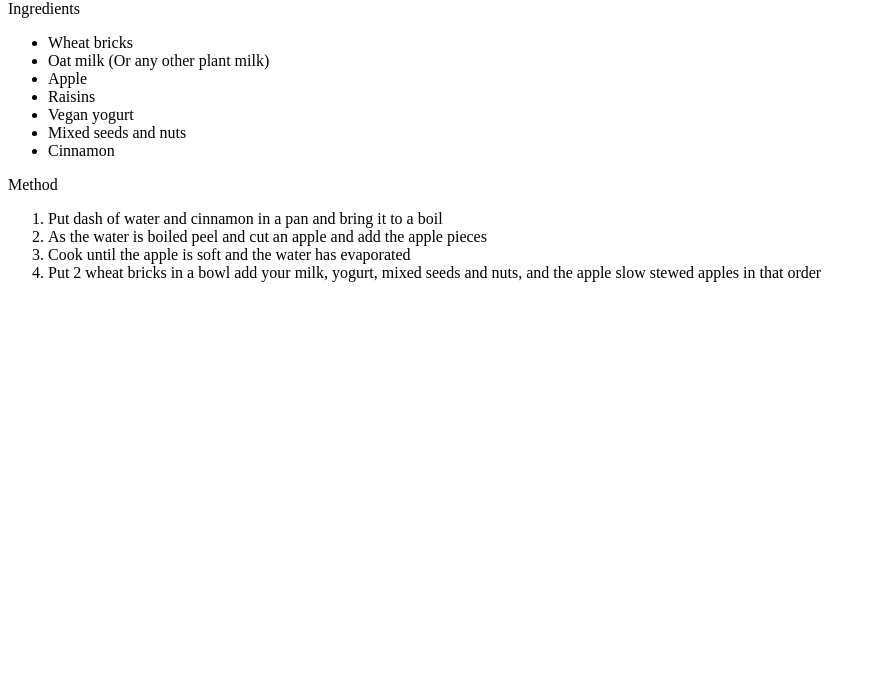
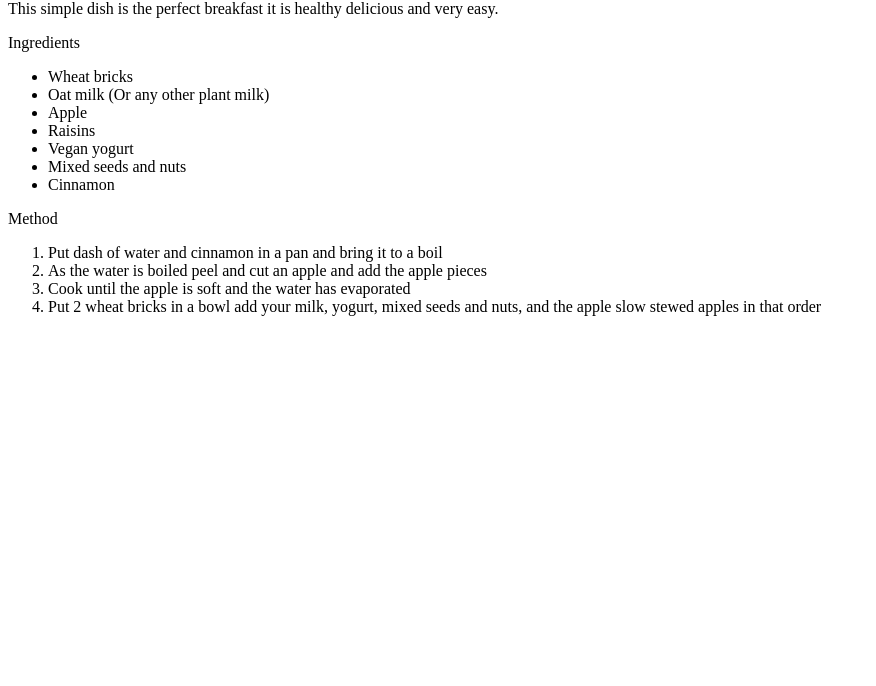
Before and after one commit to PurpleBurritos/odin-recipes, a plain HTML site: page recipes/wheat-bricks-with-apple-and-raisins.html in a window 1280 px wide. Shown: the part 114-800 px from the top of the page, without its empty margins (0-876 px from the left). Drawn offline with Linux system fonts and the light colour scheme.

Commit message:
Added wheat bricks with apple and raisins description

```diff
--- a/recipes/wheat-bricks-with-apple-and-raisins.html
+++ b/recipes/wheat-bricks-with-apple-and-raisins.html
@@ -2,7 +2,7 @@
 <html lang="en">
     <h1>Wheat bricks with quick stew apples</h1>
         <img src="Wheat-bricks.png" alt="Wheat bricks with quick stew apples">
-        <p><p>
+        <p>This simple dish is the perfect breakfast it is healthy delicious and very easy.<p>
         <p>Ingredients</p>
     <ul>
         <li>Wheat bricks</li>
```
